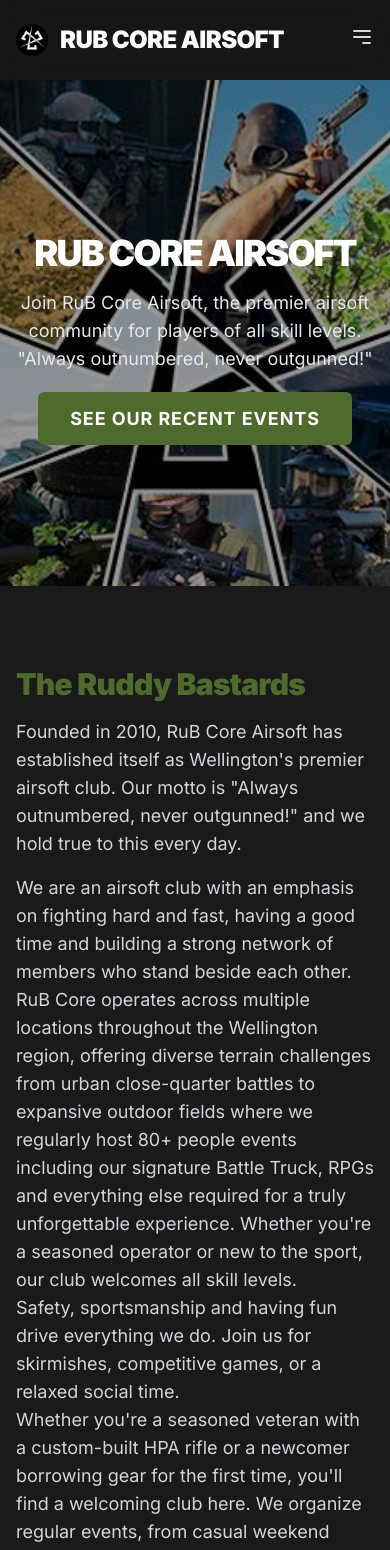
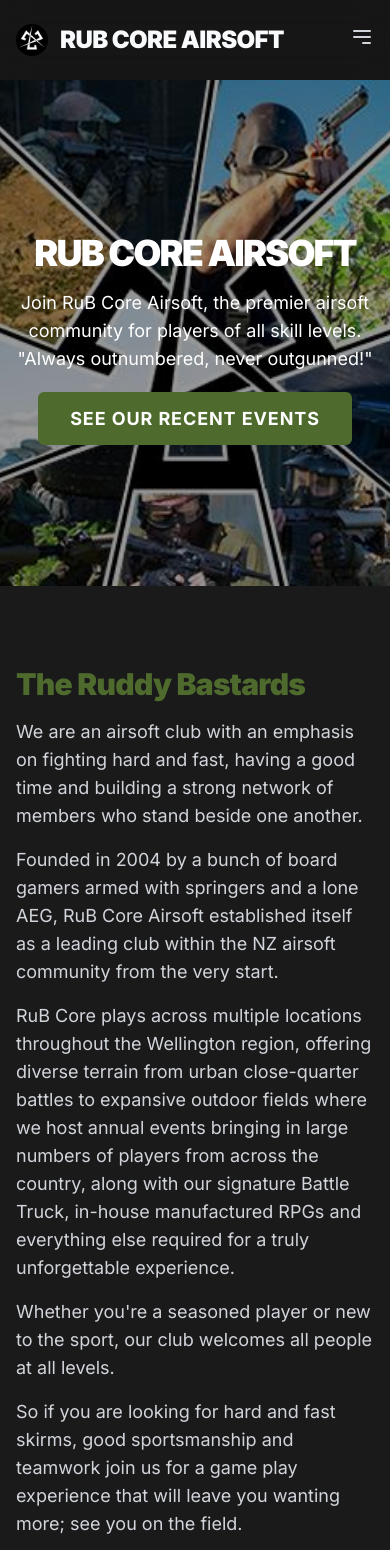
Before and after one commit to ehills/RubCoreGemini, a React (Vite) app: page / in a window 390 px wide. Shown: the top 1550 px of the page. Built offline with nearby package versions, Linux system fonts and the light colour scheme.

Commit message:
Add official blurb

```diff
--- a/components/Footer.tsx
+++ b/components/Footer.tsx
@@ -53,14 +53,21 @@ const Footer: React.FC = () => {
                 <h3 className="text-sm font-semibold text-gray-200 tracking-wider uppercase">Contact</h3>
                  <ul className="mt-4 space-y-4">
                      <li>
-                         <a
-                             href="https://www.facebook.com/RubCoreAirsoft/"
-                             className="text-base text-gray-400"
-                         >
-                             <FacebookIcon className=""/> Facebook
+                         <a href="https://www.facebook.com/RubCoreAirsoft/"
+                            target="_blank"
+                            rel="noopener noreferrer" className="text-gray-400 hover:text-brand-primary">
+                             <span className="sr-only">Facebook</span>
+                             <FacebookIcon className="h-6 w-6" />Facebook
                          </a>
                      </li>
-                  <li><p className="text-base text-gray-400">romeouniformbravo@gmail.com</p></li>
+                  <li>
+                      <a
+                          href="mailto:romeouniformbravo@gmail.com"
+                          className="text-base text-gray-400"
+                      >
+                          romeouniformbravo@gmail.com
+                      </a>
+                      </li>
                   <li><p className="text-base text-gray-400">Wellington, New Zealand</p></li>
                 </ul>
               </div>
--- a/pages/HomePage.tsx
+++ b/pages/HomePage.tsx
@@ -19,7 +19,7 @@ const HomePage: React.FC = () => {
     <div className="animate-fade-in-up">
       <Seo
         title="RuB Core Airsoft | Wellington"
-        description="Join RuB Core Airsoft, the premier airsoft community for players of all skill levels. We host Milsim, CQB, and woodland events. Teamwork, strategy, and pure action await."
+        description="Join RuB Core Airsoft, in Wellington, New Zealand, the premier airsoft community for players of all skill levels. We host Milsim, CQB, and woodland events. Teamwork, strategy, and pure action await."
         imageUrl={sevensImage}
       />
 
@@ -36,7 +36,7 @@ const HomePage: React.FC = () => {
           <h1 className="text-4xl md:text-6xl lg:text-7xl font-black uppercase tracking-tighter mb-4">
             RuB Core Airsoft
           </h1>
-          <p className="text-lg md:text-xl max-w-3xl mx-auto mb-8 text-light-secondary">
+          <p className="text-lg md:text-xl max-w-3xl mx-auto mb-8 text-white">
             Join RuB Core Airsoft, the premier airsoft community for players of all skill levels.
             "Always outnumbered, never outgunned!"
           </p>
@@ -57,19 +57,33 @@ const HomePage: React.FC = () => {
             <div className="animate-fade-in-up" style={{ animationDelay: '0.2s' }}>
               <h2 className="text-3xl font-extrabold text-brand-primary tracking-tight sm:text-4xl mb-4">The Ruddy Bastards</h2>
                 <p className="text-lg text-gray-300 mb-4">
-                Founded in 2010, RuB Core Airsoft has established itself as Wellington's premier airsoft club. Our motto is "Always outnumbered, never outgunned!" and we hold true to this every day.
+                    We are an airsoft club with an emphasis on fighting hard and fast,
+                    having a good time and building a strong network of members who
+                    stand beside one another.
                 </p>
-              <p className="text-lg text-gray-300">
-                We are an airsoft club with an emphasis on fighting hard and fast, having a good time and building a strong network of members who stand beside each other.
+
+                <p className="text-lg text-gray-300 mb-4">
+                    Founded in 2004 by a bunch of board gamers armed with springers and a lone AEG,
+                    RuB Core Airsoft established itself as a leading club within the NZ airsoft
+                    community from the very start.
                 </p>
-              <p className="text-lg text-gray-300">
-                RuB Core operates across multiple locations throughout the Wellington region, offering diverse terrain challenges from urban close-quarter battles to expansive outdoor fields where we regularly host 80+ people events including our signature Battle Truck, RPGs and everything else required for a truly unforgettable experience. Whether you're a seasoned operator or new to the sport, our club welcomes all skill levels.
+
+                <p className="text-lg text-gray-300 mb-4">
+                    RuB Core plays across multiple locations throughout the Wellington region,
+                    offering diverse terrain from urban close-quarter battles to expansive outdoor
+                    fields where we host annual events bringing in large numbers of players from
+                    across the country, along with our signature Battle Truck, in-house manufactured RPGs
+                    and everything else required for a truly unforgettable experience.
                 </p>
-              <p className="text-lg text-gray-300">
-                Safety, sportsmanship and having fun drive everything we do. Join us for skirmishes, competitive games, or a relaxed social time.
+
+                <p className="text-lg text-gray-300 mb-4">
+                    Whether you're a seasoned player or new to the sport, our club welcomes all people at
+                    all levels.
                 </p>
-              <p className="text-lg text-gray-300">
-                Whether you're a seasoned veteran with a custom-built HPA rifle or a newcomer borrowing gear for the first time, you'll find a welcoming club here. We organize regular events, from casual weekend skirmishes to large-scale operations with 80+ players.
+
+                <p className="text-lg text-gray-300 mb-4">
+                    So if you are looking for hard and fast skirms, good sportsmanship and teamwork
+                    join us for a game play experience that will leave you wanting more; see you on the field.
                 </p>
             </div>
             <div className="animate-fade-in-up" style={{ animationDelay: '0.4s' }}>
@@ -191,6 +205,8 @@ const HomePage: React.FC = () => {
                 <div className="space-y-3">
                     <a
                         href="https://www.facebook.com/RubCoreAirsoft/"
+                        target="_blank"
+                        rel="noopener noreferrer"
                         className="flex items-center justify-center bg-gray-800 hover:bg-gray-700 text-white font-bold py-3 px-6 rounded-md text-lg transition-colors duration-300 w-full"
                     >
                         <FacebookIcon className="w-6 h-6 mr-3"/>
```
Lines whose indentation alone changed are shown as unchanged.
